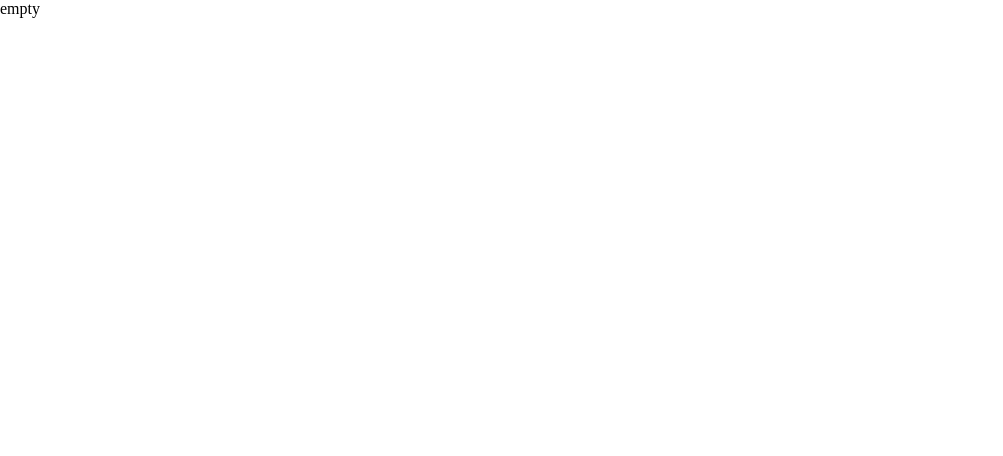
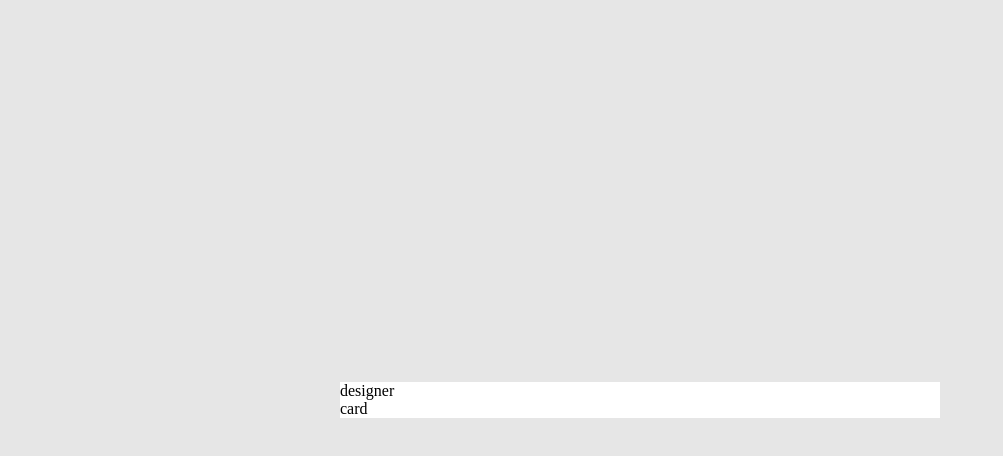
Before and after one commit to richardimaoka/mini-card-designer, a Next.js app: page / in a window 1280 px wide. Shown: the top 456 px of the page, without its empty margins (0-1003 px from the left). Built offline with nearby package versions, Linux system fonts and the light colour scheme.

Commit message:
designer ui

```diff
--- /dev/null
+++ b/app/components/Card.tsx
@@ -0,0 +1,7 @@
+import styles from "./Card.module.css";
+
+type Props = {};
+
+export function Card(props: Props) {
+  return <div className={styles.component}>card</div>;
+}
--- /dev/null
+++ b/app/components/Designer.module.css
@@ -0,0 +1,3 @@
+.component {
+  background-color: white;
+}
--- /dev/null
+++ b/app/components/Designer.tsx
@@ -0,0 +1,13 @@
+import { Card } from "./Card";
+import styles from "./Designer.module.css";
+
+type Props = {};
+
+export function Designer(props: Props) {
+  return (
+    <div className={styles.component}>
+      <div>designer</div>
+      <Card />
+    </div>
+  );
+}
--- a/app/page.module.css
+++ b/app/page.module.css
@@ -1 +1,12 @@
-/* empty */
+.component {
+  display: grid;
+  align-content: center;
+  justify-content: center;
+
+  height: 100svh;
+  background-color: #e6e6e6;
+}
+
+.component > :nth-child(1) {
+  width: 600px;
+}
--- a/app/page.tsx
+++ b/app/page.tsx
@@ -1,5 +1,10 @@
+import { Designer } from "./components/Designer";
 import styles from "./page.module.css";
 
 export default function Page() {
-  return <div className={styles.component}>empty</div>;
+  return (
+    <div className={styles.component}>
+      <Designer />
+    </div>
+  );
 }
```
Also changed, not shown: app/components/Card.module.css (added).
